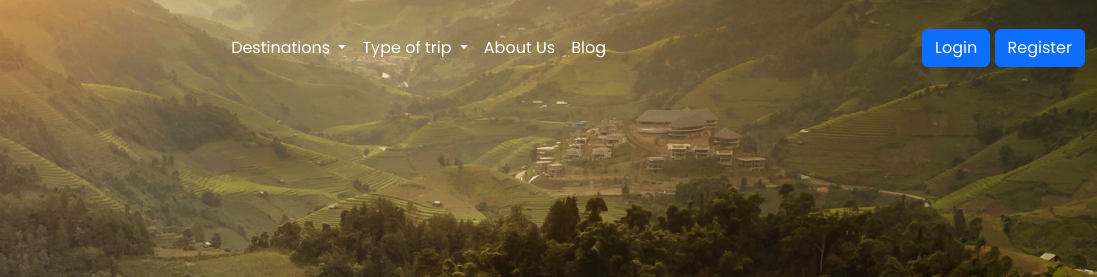
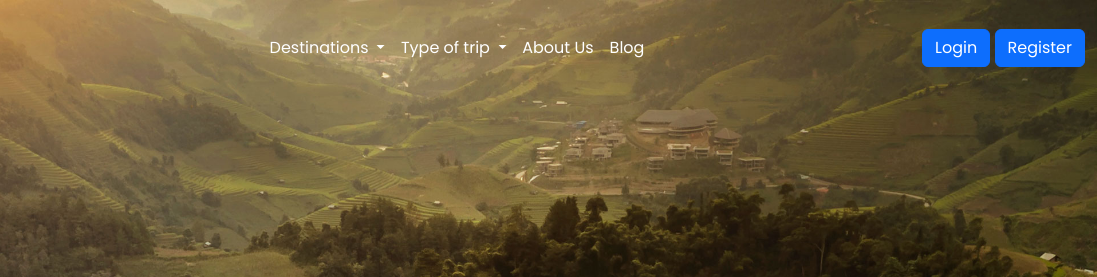
Before and after one commit to datlt2306/tropico-travel, a plain HTML site: page index.html in a window 1280 px wide. Shown: the top 277 px of the page, 183-1280 px from the left. Drawn offline with nearby package versions, Linux system fonts and the light colour scheme.

Commit message:
update homepage

```diff
--- a/index.html
+++ b/index.html
@@ -39,7 +39,7 @@
                         <span class="navbar-toggler-icon"></span>
                     </button>
                     <div
-                        class="collapse navbar-collapse justify-content-lg-center"
+                        class="collapse navbar-collapse justify-content-lg-end"
                         id="navbarSupportedContent"
                     >
                         <ul class="navbar-nav mx-auto mb-2 mb-lg-0">
--- a/style.css
+++ b/style.css
@@ -23,6 +23,15 @@
     top: 0;
     width: 100%;
 }
+
+@media (min-width: 992px) {
+    .navbar-nav {
+        position: absolute;
+        left: 50%;
+        transform: translateX(-50%);
+    }
+}
+
 body {
     font-family: 'Poppins', sans-serif;
 }
```
